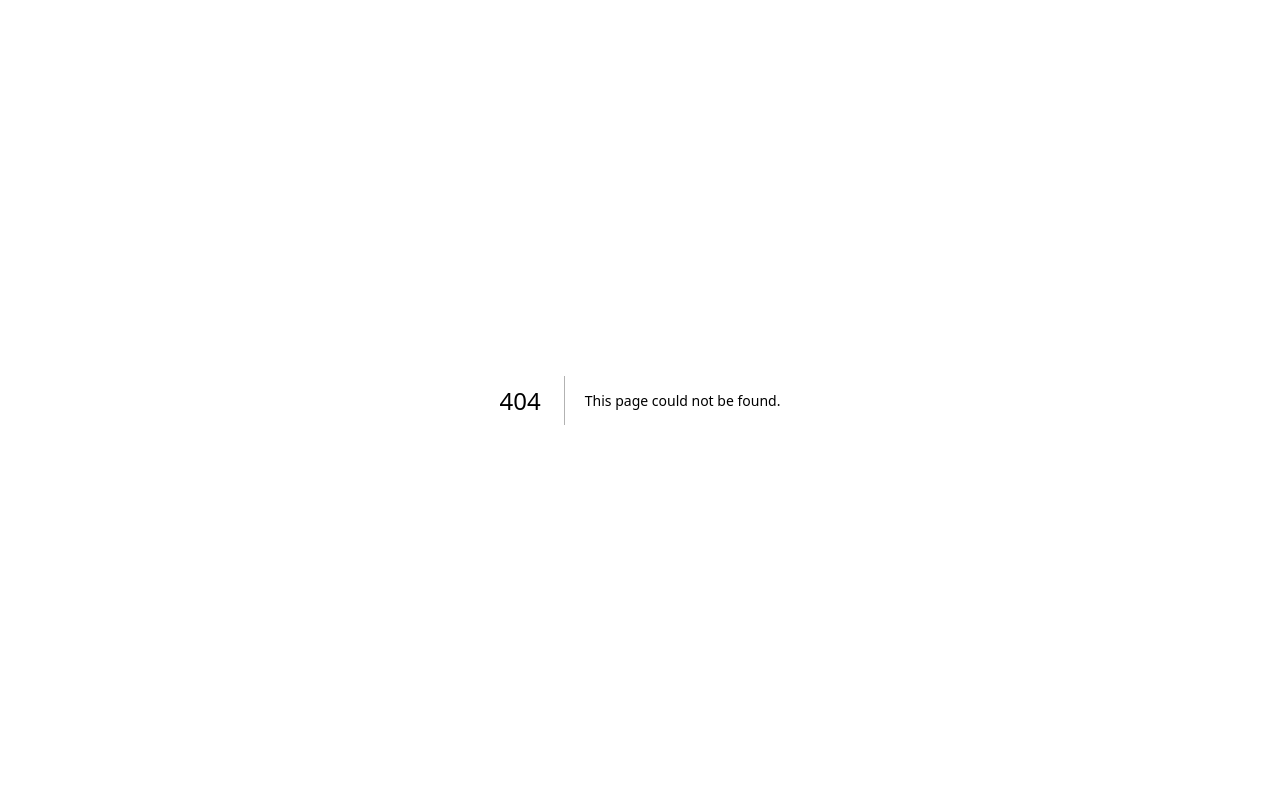
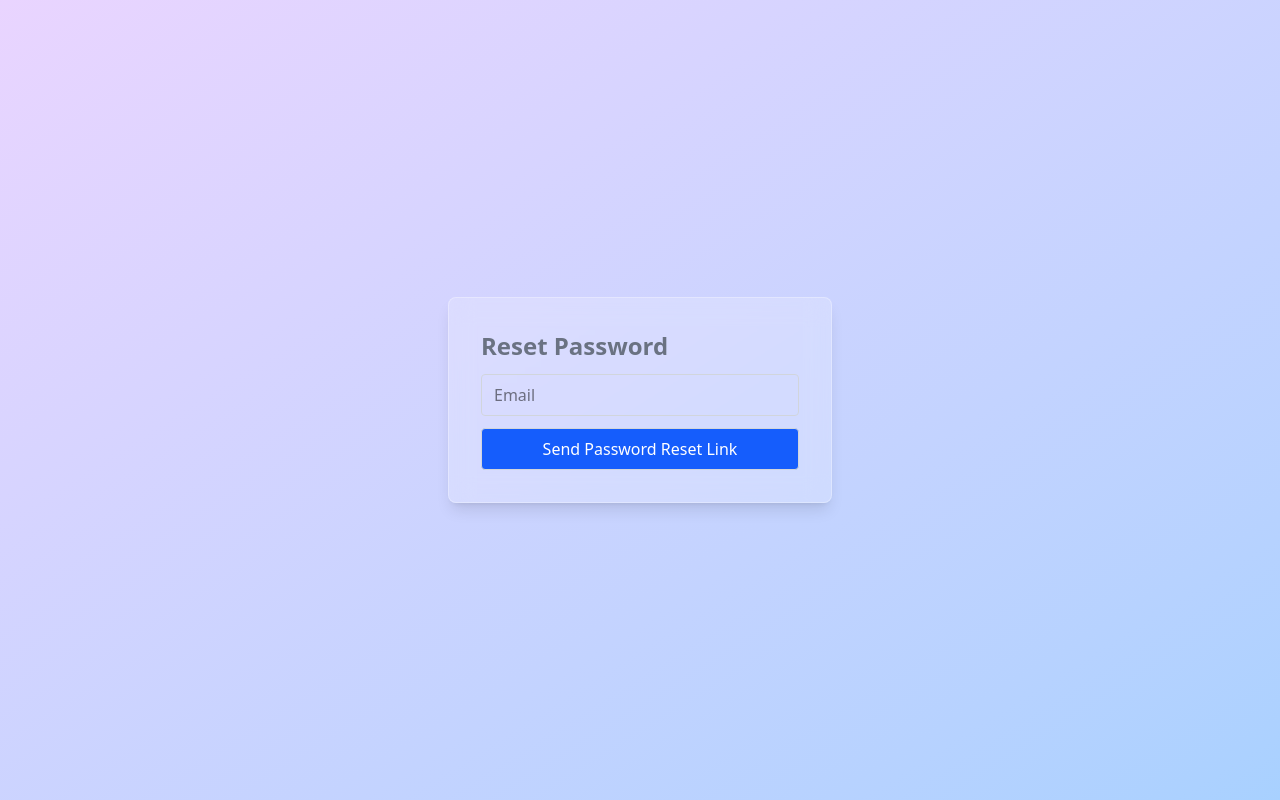
Before and after one commit to zaru-noodles/notelock, a Next.js app: page /forgot-password in a window 1280 px wide. Before the commit this address had no page. Built offline with nearby package versions, Linux system fonts and the light colour scheme; no server answers.

Commit message:
forgot password page

```diff
--- /dev/null
+++ b/app/(public)/forgot-password/page.tsx
@@ -0,0 +1,5 @@
+import ForgotPasswordForm from "@/app/components/auth/ForgotPasswordForm";
+
+export default function ForgotPassword() {
+  return <ForgotPasswordForm />;
+}
--- /dev/null
+++ b/app/components/auth/ForgotPasswordForm.tsx
@@ -0,0 +1,64 @@
+"use client";
+
+import { useState } from "react";
+import { createClient } from "@/utils/supabase/client";
+import Link from "next/link";
+
+export default function ForgotPasswordForm() {
+  const db = createClient();
+  const [email, setEmail] = useState<string>("");
+  const [loading, setLoading] = useState<boolean>(false);
+  const [message, setMessage] = useState<string>("");
+
+  // if account with email exists and is verified, send reset password email
+  async function sendEmail(e: React.SyntheticEvent) {
+    e.preventDefault();
+
+    setLoading(true);
+    const { data, error } = await db.auth.resetPasswordForEmail(email);
+    setLoading(false);
+
+    if (error !== null) {
+      setMessage(error.message);
+    } else {
+      setMessage(
+        "A link to reset password has been successfully sent to your email!",
+      );
+    }
+  }
+
+  if (message !== "") {
+    return (
+      <>
+        <p>{message}</p>
+        <Link className="text-blue-500 hover:underline" href="/login-page">
+          Return to login page
+        </Link>
+      </>
+    );
+  }
+
+  return (
+    <form
+      onSubmit={sendEmail}
+      className="flex flex-col gap-3 p-8 bg-white/20 rounded-lg shadow-lg backdrop-blur-md border border-white/30 w-full md:w-96"
+    >
+      <h2 className="font-bold text-2xl text-gray-500">Reset Password</h2>
+      <input
+        className="border border-gray-300 rounded px-3 py-2 focus:border-blue-500 focus:outline-none"
+        type="email"
+        value={email}
+        onChange={(e) => setEmail(e.target.value)}
+        placeholder="Email"
+      />
+
+      <button
+        className="border border-gray-300 rounded px-3 py-2 bg-blue-600 text-white hover:bg-blue-700 disabled:bg-gray-300"
+        type="submit"
+        disabled={loading}
+      >
+        {loading ? "Sending link..." : "Send Password Reset Link"}
+      </button>
+    </form>
+  );
+}
```
